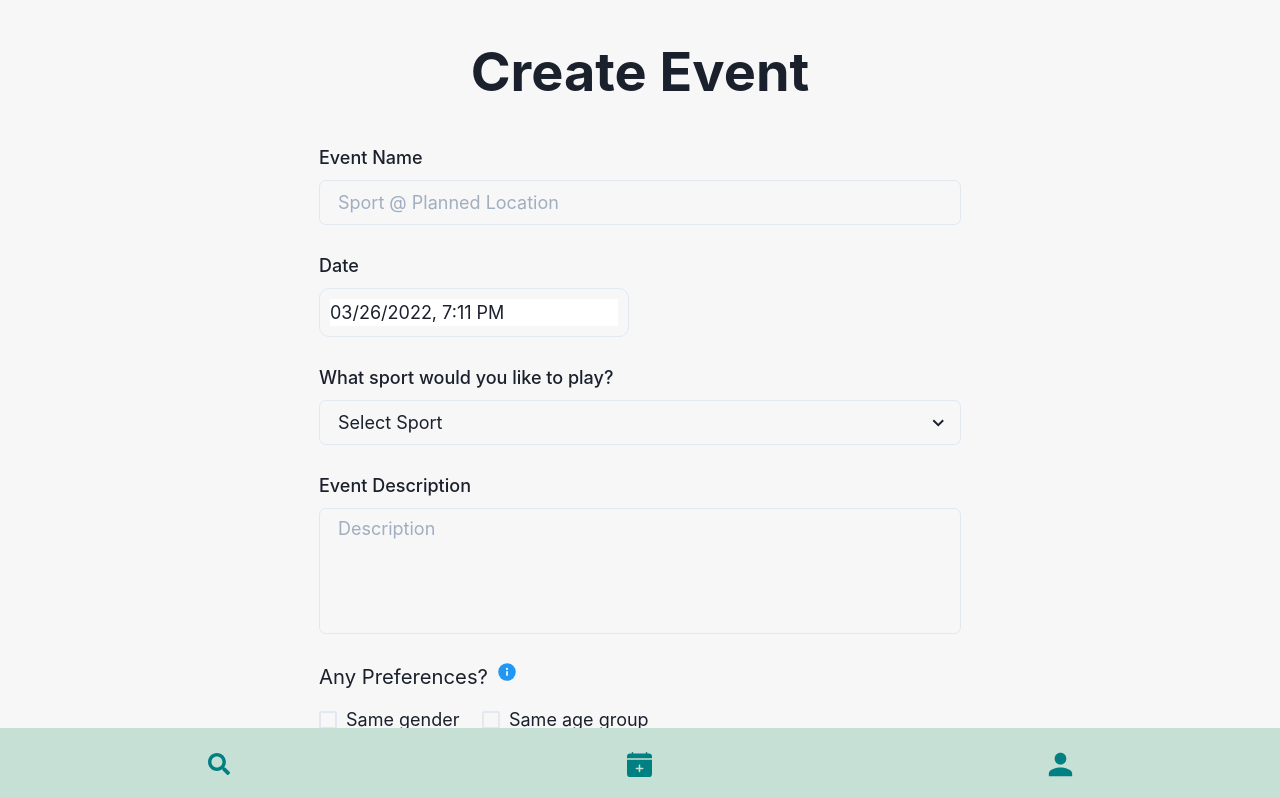
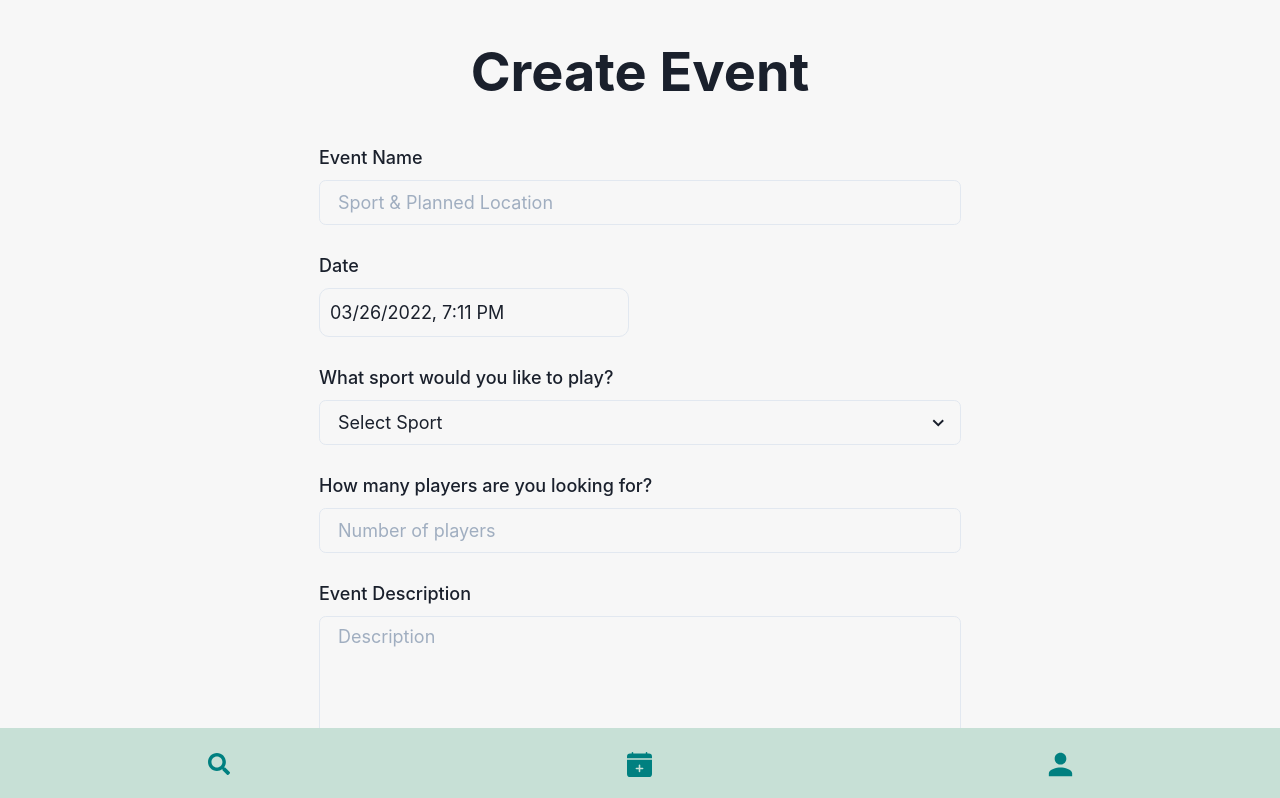
Before and after one commit to christopherdegroot/Sportr, a Next.js app: page /create-event in a window 1280 px wide. Shown: the top 798 px of the page. Built offline with nearby package versions, Linux system fonts and the light colour scheme; no server answers.

Commit message:
add number of players input and fix background color of date picker text

```diff
--- a/components/CreateEvent.js
+++ b/components/CreateEvent.js
@@ -66,7 +66,7 @@ const Details = (props) => {
   const [similarAgeValue, setSimilarAgeValue] = useState(false);
 
   // Planning for when we add the form components for these
-  const [capacityLimitValue, setCapacityLimitValue] = useState('10');
+  const [capacityLimitValue, setCapacityLimitValue] = useState(10);
   const [longitudeValue, setLongitudeValue] = useState(' 49.273094');
   const [latitudeValue, setLatitudeValue] = useState(' -122.63733');
 
@@ -83,12 +83,13 @@ const Details = (props) => {
             {/* Event Name Input */}
             <FormControl>
               <FormLabel>Event Name </FormLabel>
-              <Input placeholder="Sport @ Planned Location" value={titleValue} onChange={(e) => setTitleValue(e.target.value)}/>
+              <Input placeholder="Sport & Planned Location" value={titleValue} onChange={(e) => setTitleValue(e.target.value)}/>
             </FormControl>
             {/* Date Input */}
             <GridItem mt="6" colSpan={2}>
               <FormLabel>Date</FormLabel>
               <DatePicker
+                className={'date-time-text'}
                 showTimeSelect
                 dateFormat="Pp"
                 selected={eventDateValue}
@@ -136,6 +137,12 @@ const Details = (props) => {
             </FormControl>
           </GridItem>
           <GridItem colSpan={2}>
+          <FormControl>
+              <FormLabel>How many players are you looking for?</FormLabel>
+              <Input placeholder="Number of players" onChange={(e) => setCapacityLimitValue(e.target.value)}/>
+            </FormControl>
+            </GridItem>
+          <GridItem colSpan={2}>
             <FormControl>
               {/* Set Event Description */}
               <FormLabel>Event Description</FormLabel>
@@ -147,6 +154,7 @@ const Details = (props) => {
                         />
             </FormControl>
           </GridItem>
+
           <GridItem colSpan={2}>
             <HStack>
               <Text pb="3" fontSize={"lg"}>
--- a/styles/globals.css
+++ b/styles/globals.css
@@ -37,6 +37,7 @@ img {
   padding: 10px;
   text-align: center;
   border-width: 1px;
+  background-color: rgb(247, 247, 247);
 }
 
 
@@ -48,3 +49,7 @@ img {
 *:focus {
   box-shadow :none !important;
 }
+
+.date-time-text {
+  background-color: rgb(247, 247, 247);
+}
```
